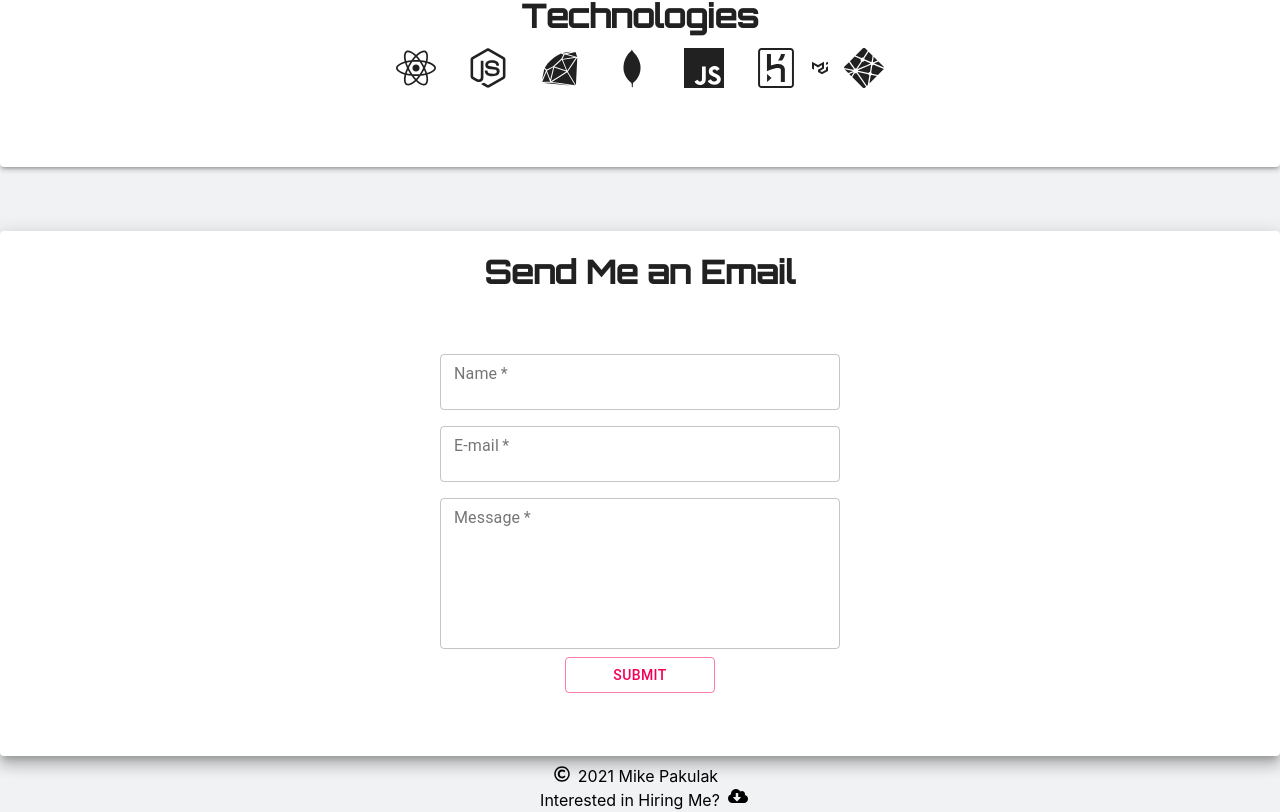
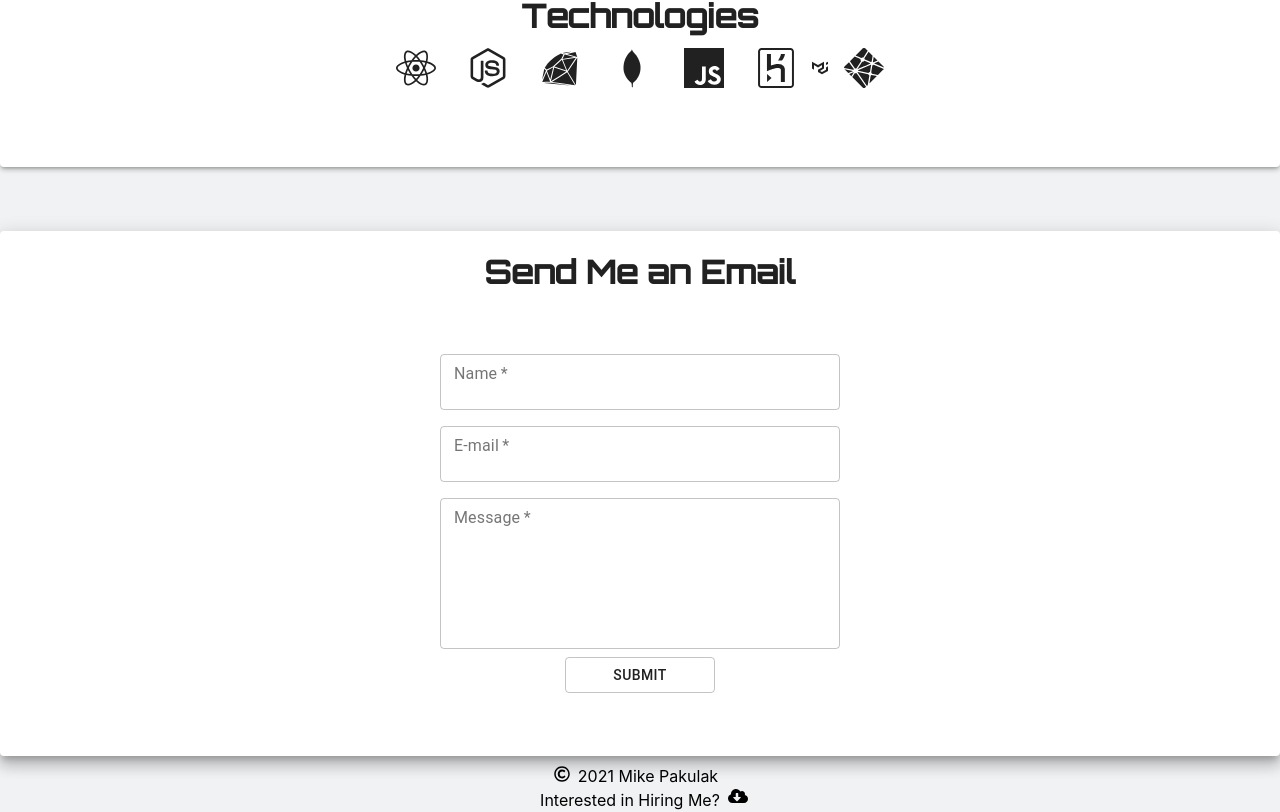
Before and after one commit to LLuth0r/portfolio, a React (Create React App) app: page / in a window 1280 px wide. Shown: the part 1661-2473 px from the top of the page. Built offline with nearby package versions, Linux system fonts and the light colour scheme.

Commit message:
Changed submit button color

```diff
--- a/src/components/Card1/Card1.css
+++ b/src/components/Card1/Card1.css
@@ -42,7 +42,7 @@ a {
 }
 
 .title-link:hover{
-    color: #b9a013;
+    color: #da7f08;
 }
 
   .title {
--- a/src/components/ContactForm/ContactForm.jsx
+++ b/src/components/ContactForm/ContactForm.jsx
@@ -76,7 +76,7 @@ const ContactUsForm = () => {
 			);
 		} else {
 			return (
-				<Button type="submit" className="CU-button" id='submit-button' variant="outlined" color="secondary">
+				<Button type="submit" className="CU-button" id='submit-button' variant="outlined" >
 					Submit
 				</Button>
 			);
```
